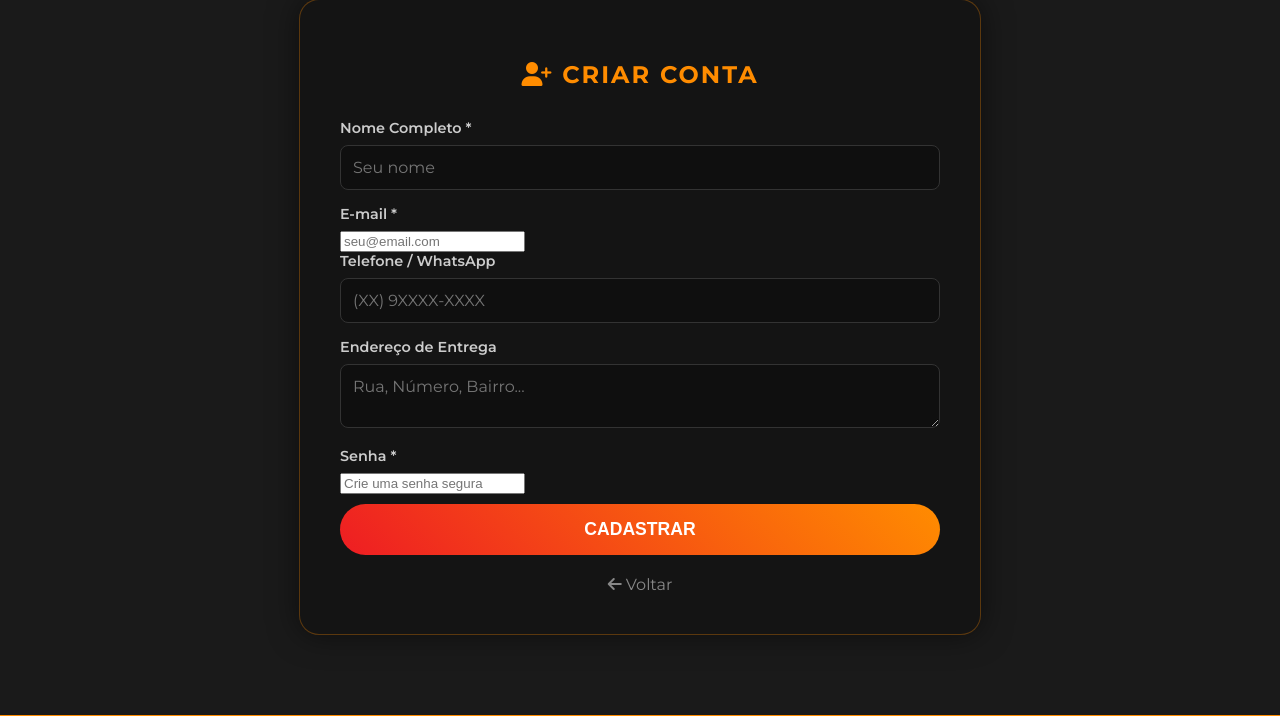
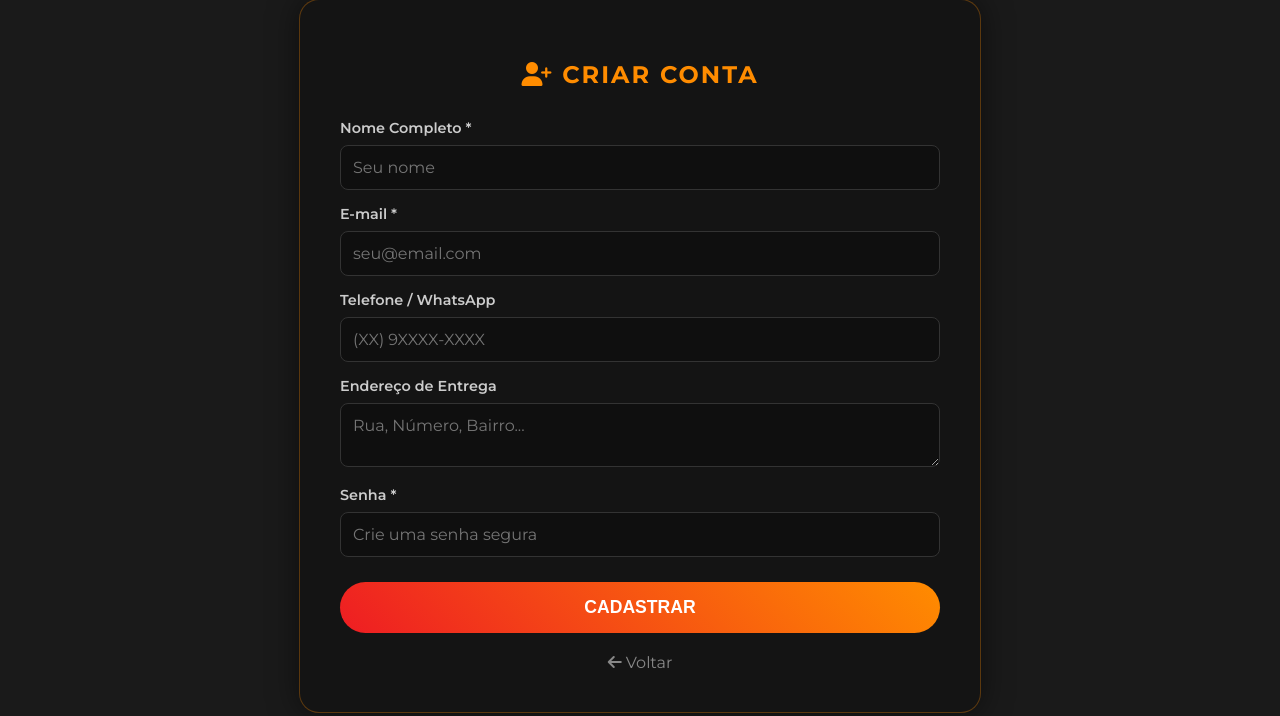
Before and after one commit to sousagbc/PHP_HAMBURGUERIA, a PHP site: page /cadastro.php in a window 1280 px wide. Shown: the part 171-887 px from the top of the page. Run offline with PHP 8.4, Linux system fonts and the light colour scheme.

Commit message:
Update pedidos.css

```diff
--- a/pedidos.css
+++ b/pedidos.css
@@ -37,6 +37,8 @@
 
       input[type="text"],
       input[type="number"],
+      input[type="email"],
+      input[type="password"],
       select,
       textarea {
           width: 100%;
```
